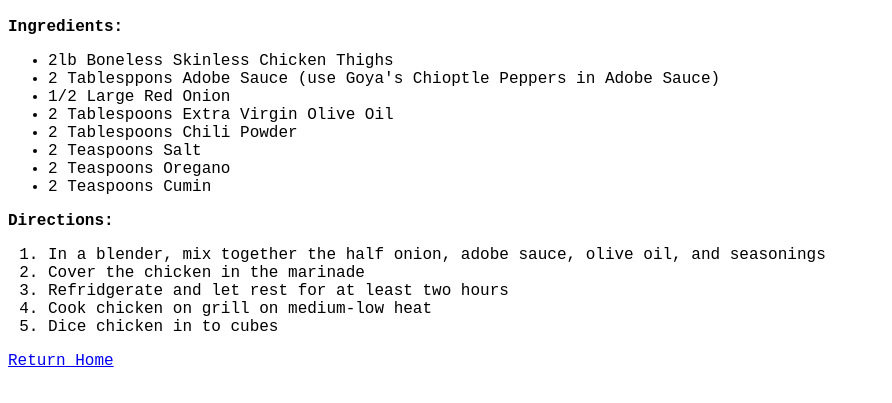
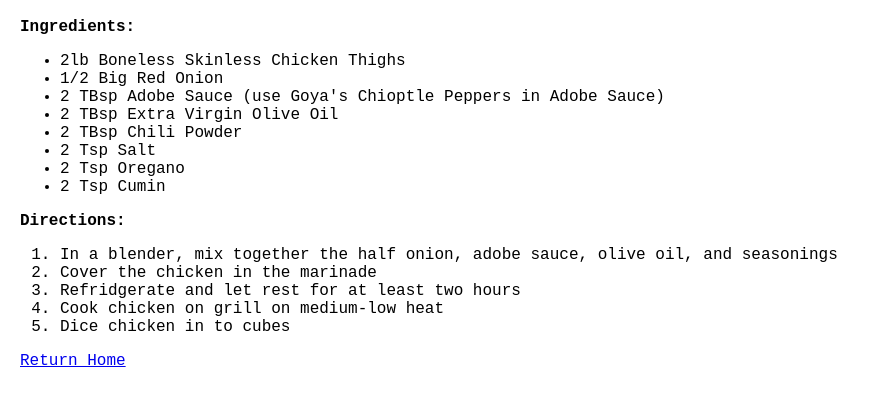
Before and after one commit to stewhel/odin-recipes, a plain HTML site: page recipes/chipotle-chicken.html in a window 1280 px wide. Shown: the part 375-778 px from the top of the page, without its empty margins (0-892 px from the left). Drawn offline with Linux system fonts and the light colour scheme.

Commit message:
Tries out new formatting and image sizing

```diff
--- a/recipes/chipotle-chicken.html
+++ b/recipes/chipotle-chicken.html
@@ -18,13 +18,13 @@
     <p><strong>Ingredients:</strong></p>
     <ul>
         <li>2lb Boneless Skinless Chicken Thighs</li>
-        <li>2 Tablesppons Adobe Sauce (use Goya's Chioptle Peppers in Adobe Sauce)</li>
-        <li>1/2 Large Red Onion</li>
-        <li>2 Tablespoons Extra Virgin Olive Oil</li>
-        <li>2 Tablespoons Chili Powder</li>
-        <li>2 Teaspoons Salt</li>
-        <li>2 Teaspoons Oregano</li>
-        <li>2 Teaspoons Cumin</li>
+        <li>1/2 Big Red Onion</li>
+        <li>2 TBsp Adobe Sauce (use Goya's Chioptle Peppers in Adobe Sauce)</li>
+        <li>2 TBsp Extra Virgin Olive Oil</li>
+        <li>2 TBsp Chili Powder</li>
+        <li>2 Tsp Salt</li>
+        <li>2 Tsp Oregano</li>
+        <li>2 Tsp Cumin</li>
     </ul>
 
     <p><strong>Directions:</strong></p>
--- a/recipes/style.css
+++ b/recipes/style.css
@@ -2,11 +2,12 @@
 
 img{
     width: auto;
-    height: auto;
+    height: 100%;
 }
 
 body{
     color: black;
+    margin-left: 20px
 }
 
 *{
```
Also changed, not shown: recipes/beef-wraps.html (+1 -0 lines), recipes/break-burrito.html (+1 -0 lines), recipes/chicken-parm.html (+1 -0 lines), recipes/cilantro-lime-rice.html (+1 -0 lines), recipes/elote.html (+1 -0 lines), recipes/flank-steak.html (+1 -0 lines), recipes/grinder.html (+1 -0 lines), recipes/honey-lime-fish-tacos.html (+1 -0 lines), recipes/pork-sambol.html (+1 -0 lines).
